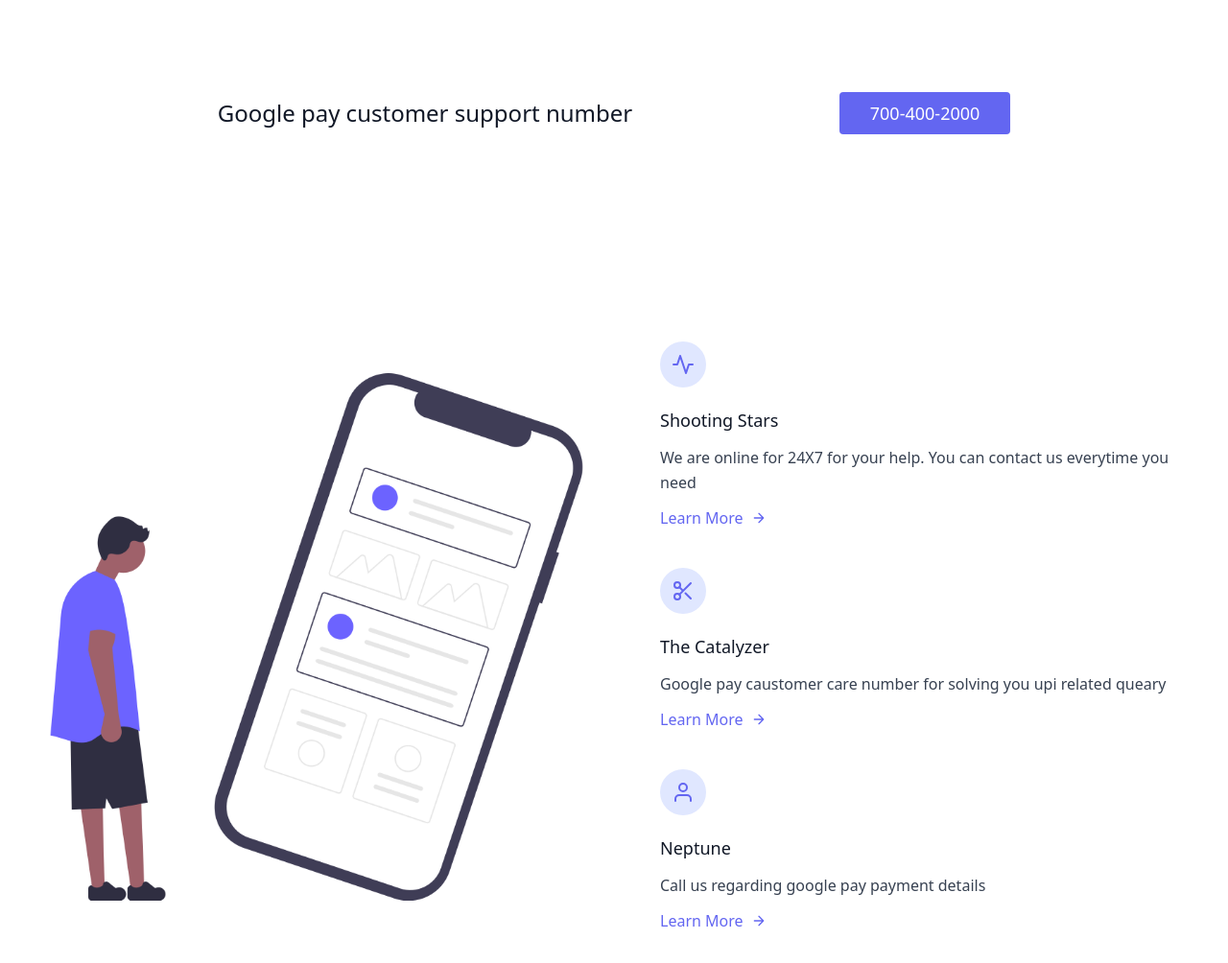
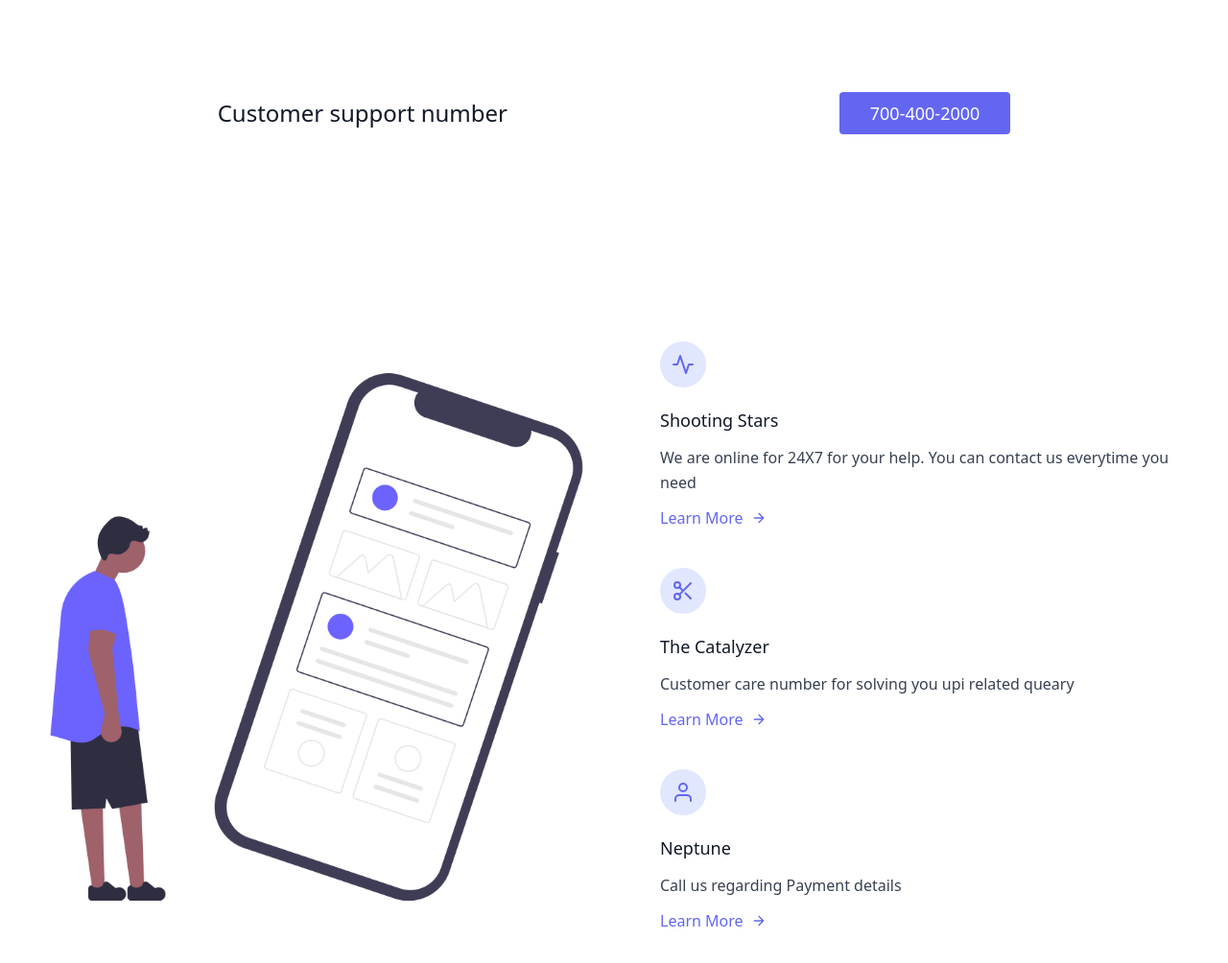
Before and after one commit to googlepay21/googlepay, a plain HTML site: page index.html in a window 1280 px wide. Shown: the whole page at 96% size. Drawn offline with nearby package versions, Linux system fonts and the light colour scheme.

Commit message:
Update index.html

```diff
--- a/index.html
+++ b/index.html
@@ -8,6 +8,7 @@
     <meta name="description" content="Google pay coustmer care num">
     <meta name="description" content="Google pay customer care number">
     <meta name="description" content="Google pay contact number">
+    <meta name="description" content="Help and support for you">
     <script async src="https://www.googletagmanager.com/gtag/js?id=UA-173551486-1">
 </script>
 <script>
@@ -22,7 +23,7 @@
     <section class="text-gray-700 body-font">
         <div class="container px-5 py-24 mx-auto">
           <div class="lg:w-2/3 flex flex-col sm:flex-row sm:items-center items-start mx-auto">
-            <h1 class="flex-grow sm:pr-16 text-2xl font-medium title-font text-gray-900">Google pay customer support number</h1>
+            <h1 class="flex-grow sm:pr-16 text-2xl font-medium title-font text-gray-900">Customer support number</h1>
             <button class="flex-shrink-0 text-white bg-indigo-500 border-0 py-2 px-8 focus:outline-none hover:bg-indigo-600 rounded text-lg mt-10 sm:mt-0">700-400-2000</button>
           </div>
         </div>
@@ -31,7 +32,7 @@
       <section class="text-gray-700 body-font">
         <div class="container px-5 py-24 mx-auto flex flex-wrap">
           <div class="lg:w-1/2 w-full mb-10 lg:mb-0 rounded-lg overflow-hidden">
-            <img alt="google-pay-customer-care-number" class="object-cover object-center h-full w-full" src="undraw_mobile_ux_o0e1.png">
+            <img alt="google-pay-customer" class="object-cover object-center h-full w-full" src="undraw_mobile_ux_o0e1.png">
           </div>
           <div class="flex flex-col flex-wrap lg:py-6 -mb-10 lg:w-1/2 lg:pl-12 lg:text-left text-center">
             <div class="flex flex-col mb-10 lg:items-start items-center">
@@ -60,7 +61,7 @@
               </div>
               <div class="flex-grow">
                 <h2 class="text-gray-900 text-lg title-font font-medium mb-3">The Catalyzer</h2>
-                <p class="leading-relaxed text-base">Google pay caustomer care number for solving you upi related queary</p>
+                <p class="leading-relaxed text-base">Customer care number for solving you upi related queary</p>
                 <a class="mt-3 text-indigo-500 inline-flex items-center">Learn More
                   <svg fill="none" stroke="currentColor" stroke-linecap="round" stroke-linejoin="round" stroke-width="2" class="w-4 h-4 ml-2" viewBox="0 0 24 24">
                     <path d="M5 12h14M12 5l7 7-7 7"></path>
@@ -77,7 +78,7 @@
               </div>
               <div class="flex-grow">
                 <h2 class="text-gray-900 text-lg title-font font-medium mb-3">Neptune</h2>
-                <p class="leading-relaxed text-base">Call us regarding google pay payment details</p>
+                <p class="leading-relaxed text-base">Call us regarding Payment details</p>
                 <a class="mt-3 text-indigo-500 inline-flex items-center">Learn More
                   <svg fill="none" stroke="currentColor" stroke-linecap="round" stroke-linejoin="round" stroke-width="2" class="w-4 h-4 ml-2" viewBox="0 0 24 24">
                     <path d="M5 12h14M12 5l7 7-7 7"></path>
```
